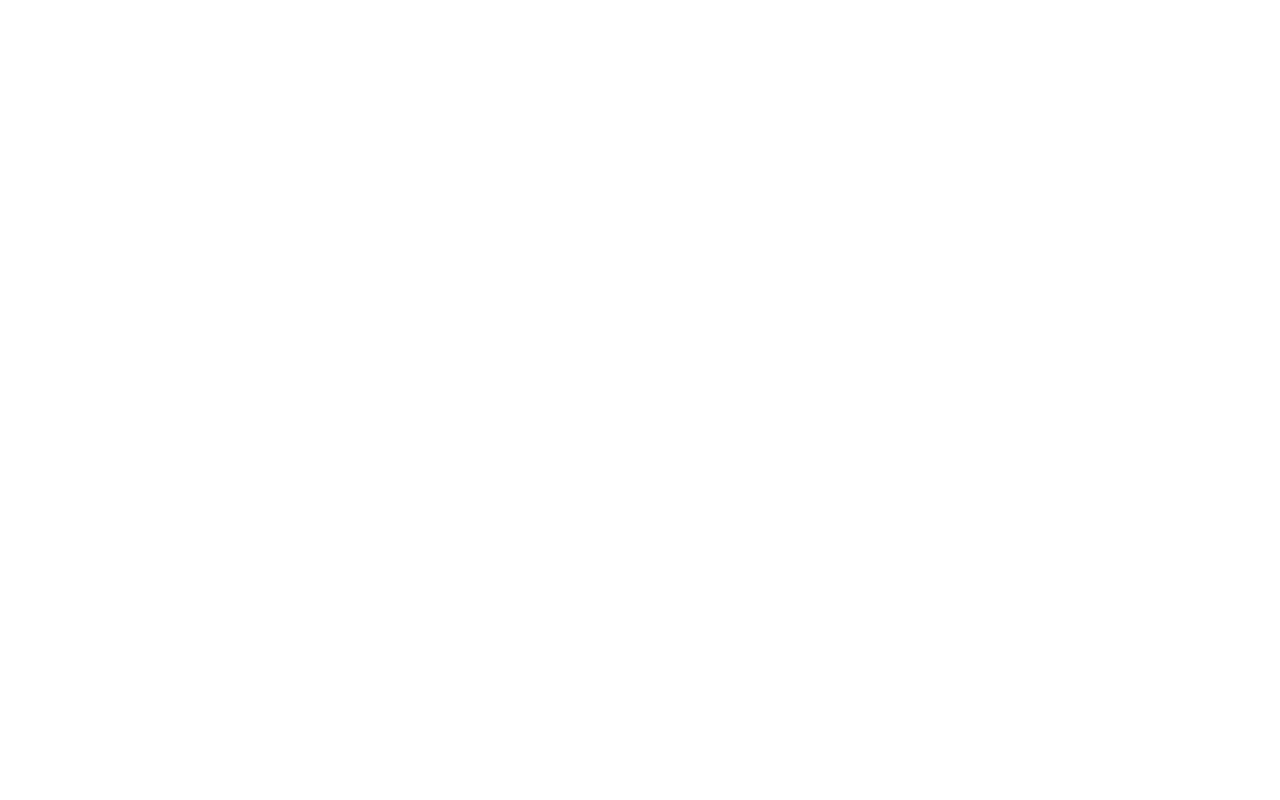
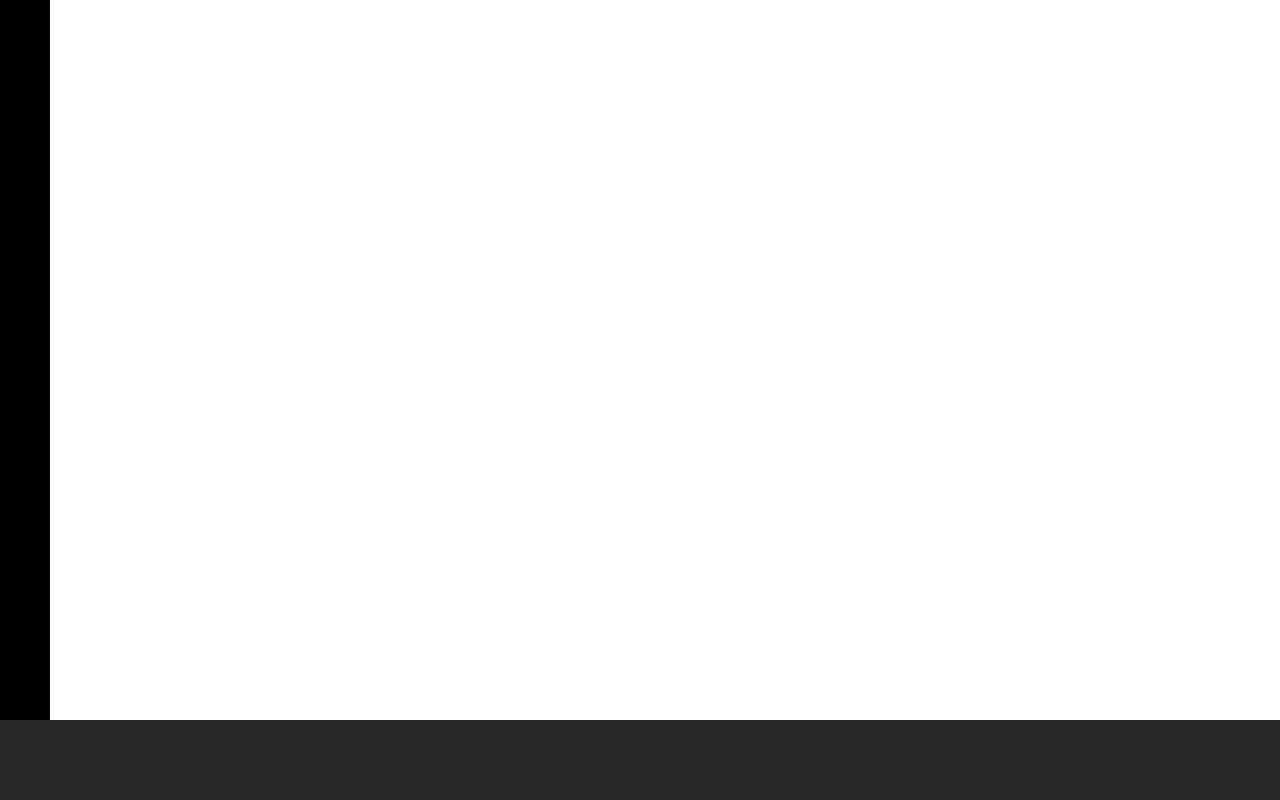
Before and after one commit to MarcoCusenza/html-css-spotifyweb, a plain HTML site: page index.html in a window 1280 px wide. Drawn offline with Linux system fonts and the light colour scheme.

Commit message:
inizio blocchi layout

```diff
--- a/css/style.css
+++ b/css/style.css
@@ -1,5 +1,72 @@
+/* MOBILE-FIRST */
+
+/* +++ COMMONS +++ */
 *{
     box-sizing: border-box;
     margin: 0;
     padding: 0;
 }
+/* +++ /COMMONS +++ */
+
+
+
+/* +++ ASIDE +++ */
+#sidebar{
+    width: 50px;
+}
+/* +++ /ASIDE +++ */
+
+
+
+/* +++ MAIN +++ */
+
+/* +++ /MAIN +++ */
+
+
+
+/* +++ FOOTER +++ */
+footer{
+    height: 80px;
+}
+/* +++ /FOOTER +++ */
+
+
+
+
+
+/* +++++++++++++++++++++++++++++++ */
+
+/* MEDIAQUERY SM */
+@media screen and (min-width: 576px){
+
+}
+
+
+/* MEDIAQUERY MD */
+@media screen and (min-width: 768px){
+
+}
+
+
+/* MEDIAQUERY LG */
+@media screen and (min-width: 992px){
+
+}
+
+/* +++++++++++++++++++++++++++++++ */
+
+
+
+
+/* +++ DEBUG +++ */
+
+.debug #sidebar{
+    height: calc(100vh - 80px);
+    background-color: black;
+}
+
+.debug footer{
+    background-color: #282828;
+}
+
+/* +++ /DEBUG +++ */
--- a/index.html
+++ b/index.html
@@ -9,7 +9,37 @@
     <link rel="stylesheet" href="css/style.css">
 </head>
 
-<body>
+<body class="debug">
+
+    <!-- +++ ASIDE +++ -->
+    <aside id="sidebar">
+
+    </aside>
+    <!-- +++ /ASIDE +++ -->
+
+
+    <!-- +++ MAIN +++ -->
+    <main>
+        <!-- HEADER -->
+        <div id="header">
+
+        </div>
+
+        <!-- CONTENUTO -->
+        <div id="container-main">
+
+        </div>
+
+    </main>
+    <!-- +++ /MAIN +++ -->
+
+
+
+    <!-- +++ FOOTER +++ -->
+    <footer>
+
+    </footer>
+    <!-- +++ /FOOTER +++ -->
 
 </body>
 
```
